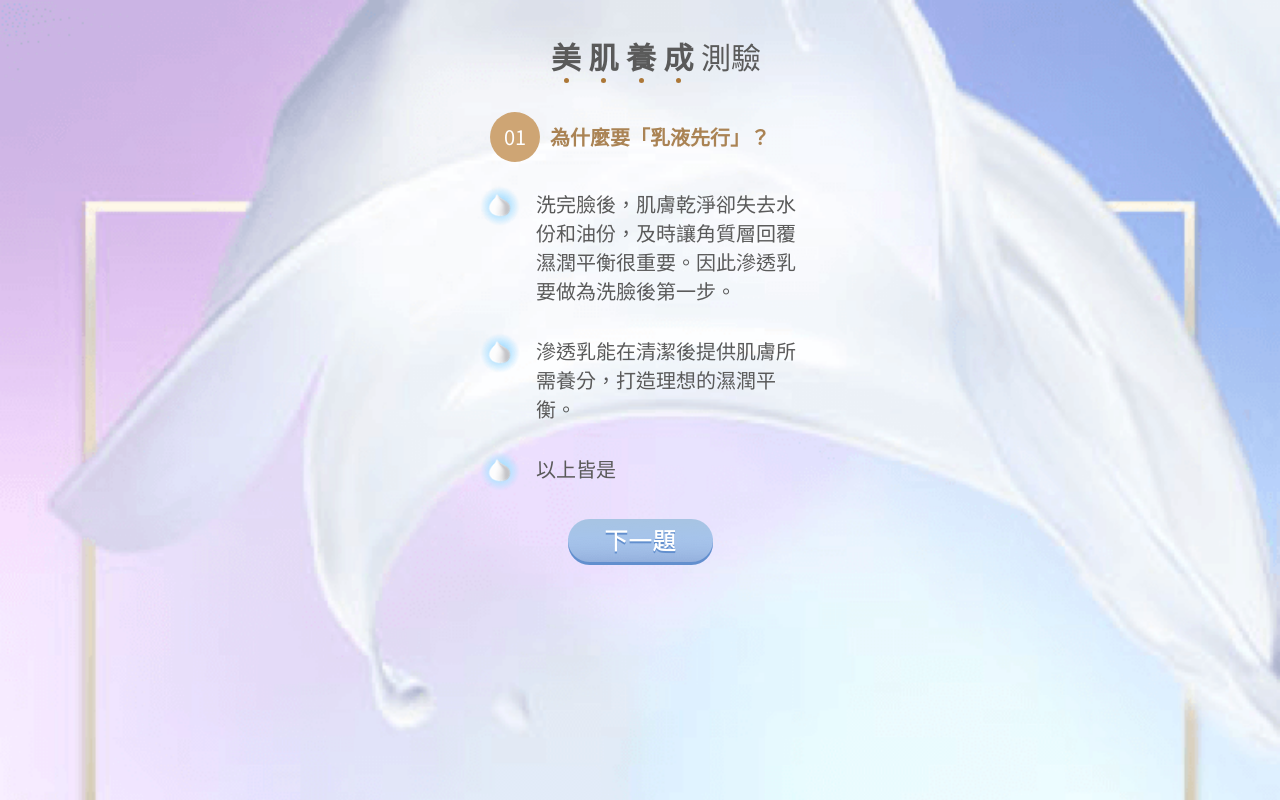
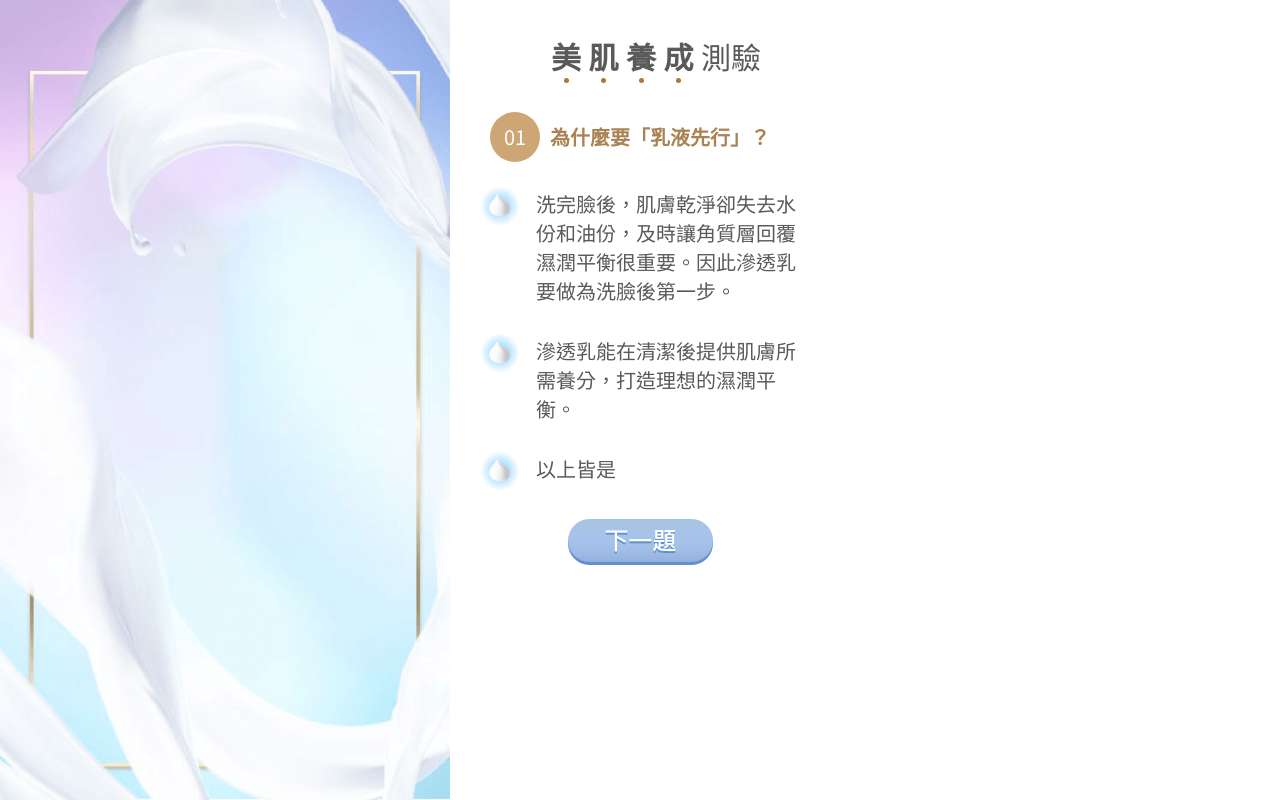
Before and after one commit to crazyms520/alibion, a PHP site: page /qa01.html in a window 1280 px wide. Run offline with PHP 8.4, Linux system fonts and the light colour scheme.

Commit message:
fix qa bg

```diff
--- a/css/public.css
+++ b/css/public.css
@@ -15,7 +15,7 @@ body::selection { color: white; background-color: #78baff; }
 
 .s-box-1 { background-image: url(../img/index_bg@2x.png); background-repeat: no-repeat; background-size: cover; height: 100vh; }
 
-.s-box-2 { background-image: url(../img/qa_bg@2x.png); background-repeat: no-repeat; background-size: cover; height: 100vh; }
+.s-box-2 { background-image: url(../img/qa_bg@2x.png); background-repeat: no-repeat; background-size: contain; height: 100vh; }
 
 .s1 .title { margin: 0 auto; width: 285px; font-family: 'Noto Serif TC', serif; }
 .s1 .title > .main-t { margin-bottom: 0; font-size: 26px; letter-spacing: 3px; }
--- a/qa01.html
+++ b/qa01.html
@@ -31,7 +31,8 @@
 						<span class="dot">肌</span>
 						<span class="dot">養</span>
 						<span class="dot">成</span>
-						<span class="sub-text">測驗</span></h2>
+						<span class="sub-text">測驗</span>
+					</h2>
 
 				</div>
 			</div>
--- a/scss/public.scss
+++ b/scss/public.scss
@@ -73,7 +73,7 @@ body {
 .s-box-2 {
 	background-image: url(../img/qa_bg@2x.png);
 	background-repeat: no-repeat;
-	background-size: cover;
+	background-size: contain;
 	height: 100vh;
 }
 
```
